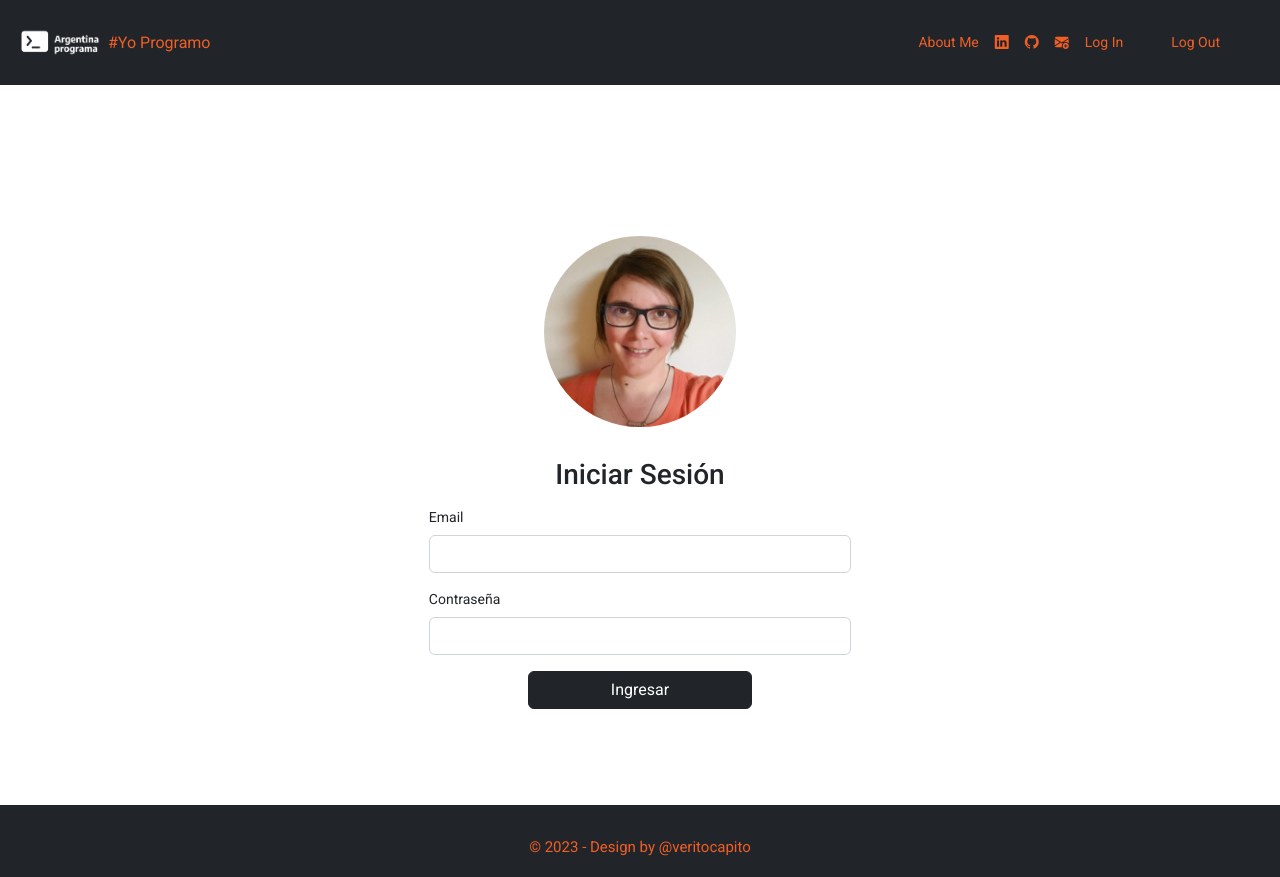
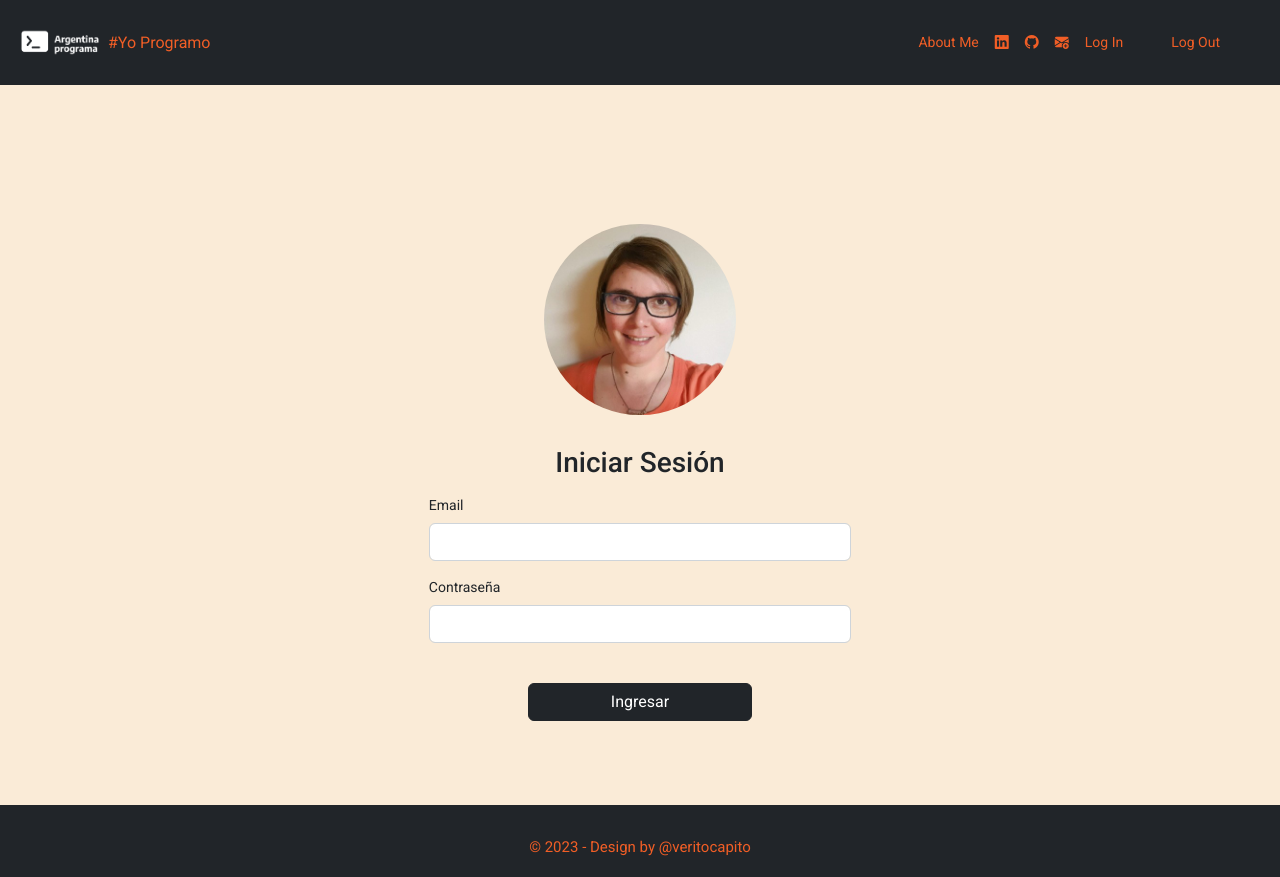
Before and after one commit to veritocapito/portfolio-FrontEnd, an Angular app: page /signin in a window 1280 px wide. Built offline with nearby package versions, Linux system fonts and the light colour scheme.

Commit message:
ultimos formatos en formulario

```diff
--- a/src/app/components/signin/signin.component.css
+++ b/src/app/components/signin/signin.component.css
@@ -1,3 +1,7 @@
+form{
+    background-color: antiquewhite;
+}
+
 .container{
     display: flex;
     justify-content: center;
--- a/src/app/components/signin/signin.component.html
+++ b/src/app/components/signin/signin.component.html
@@ -28,7 +28,7 @@
                     </div>
                 </div>
 
-                <button type="submit" class="btn btn-dark">Ingresar</button>
+                <button type="submit" class="btn btn-dark mt-4">Ingresar</button>
 
             </div>
         </div>
--- a/src/app/components/signup/signup.component.css
+++ b/src/app/components/signup/signup.component.css
@@ -1,8 +1,12 @@
+form{
+    background-color: antiquewhite;
+}
+
+
 .container{
     display: flex;
     justify-content: center;
     height: 90vh;
-
 }
 
 .row{
@@ -24,4 +28,5 @@ footer{
     padding-top: 1.9rem;
     padding-bottom: 0.1rem;
     text-align: center;
+    background-color: #212529
 }
```
